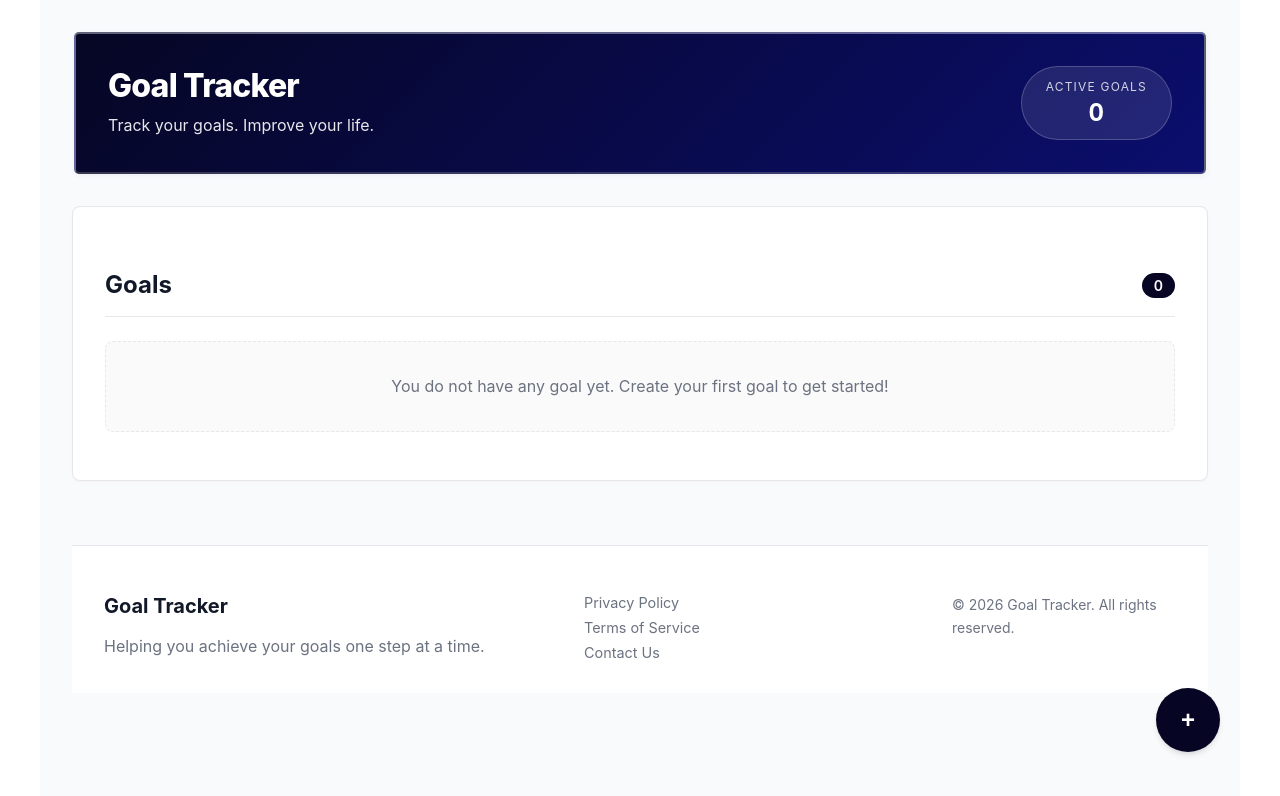
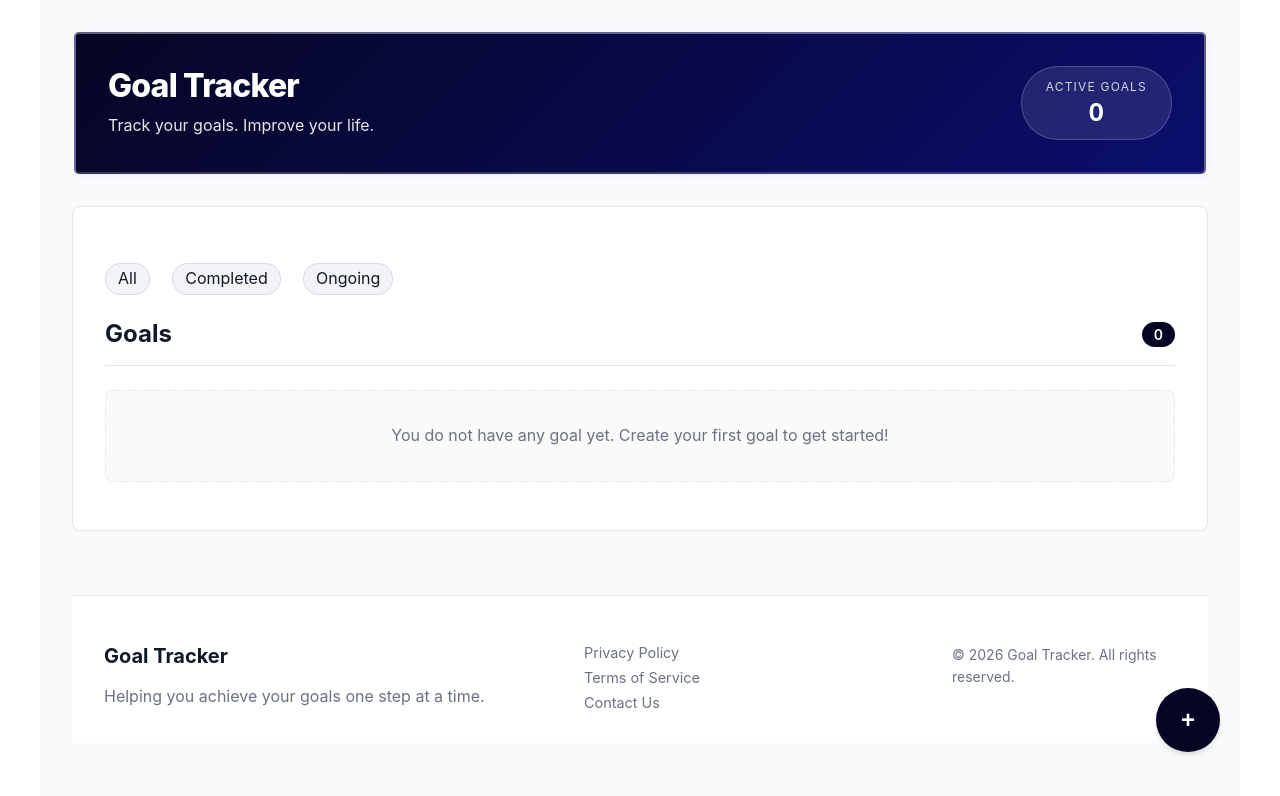
Before and after one commit to Codelearner01-mst/Goal_tracker, a React (Vite) app: page / in a window 1280 px wide. Shown: the top 796 px of the page. Built offline with nearby package versions, Linux system fonts and the light colour scheme.

Commit message:
Add filters UI

```diff
--- a/src/App.css
+++ b/src/App.css
@@ -96,7 +96,29 @@ main {
 
 /* Goals section styling */
 .goals-container {
-  margin-top: 2rem;
+  margin-top: 1.5rem;
+}
+
+.filter-container {
+  display: flex;
+  align-items: center;
+  gap: 1.4rem;
+  margin-bottom: 1.6rem;
+}
+
+.filter-container div {
+  border: solid 1px rgb(218, 218, 230);
+  border-radius: 15px;
+  background-color: #f3f3f8;
+  padding-inline: 12px;
+  padding-block: 2px;
+}
+
+.filter-container div:hover {
+  cursor: pointer;
+  background-color: rgba(219, 219, 219, 0.918);
+  border-bottom: 1px solid blue;
+  padding-bottom: 2px;
 }
 
 .goals-heading {
--- a/src/App.jsx
+++ b/src/App.jsx
@@ -4,6 +4,7 @@ import "./App.css";
 import { Modal } from "./modal";
 import { Card } from "./card";
 import { Footer } from "./footer";
+import { Filter } from "./filter";
 import { getIndex } from "./utils/helper";
 import { savedGoals } from "./utils/storage";
 import { filterActiveGoals } from "./utils/filterActive";
@@ -50,6 +51,7 @@ function App() {
       <main>
         <div className="container">
           <div className="goals-container">
+            <Filter />
             <div className="goals-heading">
               <h2>Goals</h2>
               <span className="goals-count">{goals.length}</span>
@@ -72,7 +74,6 @@ function App() {
                     <button className="card-remove" onClick={handleDeletion}>
                       remove
                     </button>
-
                     <Card goal={goal} toggleStatus={toggleStatus} />
                   </li>
                 ))}
--- /dev/null
+++ b/src/filter.jsx
@@ -0,0 +1,17 @@
+export function Filter() {
+  return (
+    <>
+      <div className="filter-container">
+        <div className="all">
+          <p>All</p>
+        </div>
+        <div>
+          <p>Completed</p>
+        </div>
+        <div>
+          <p>Ongoing</p>
+        </div>
+      </div>
+    </>
+  );
+}
```
